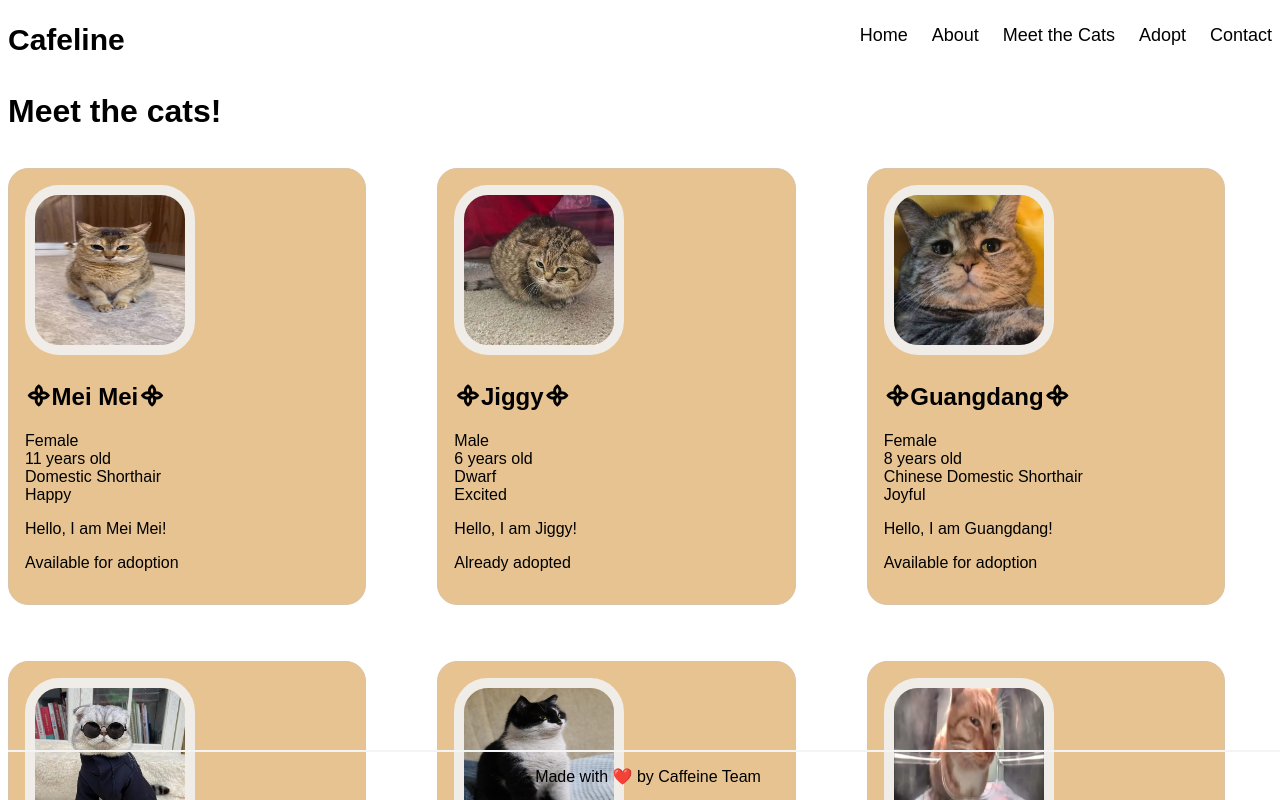
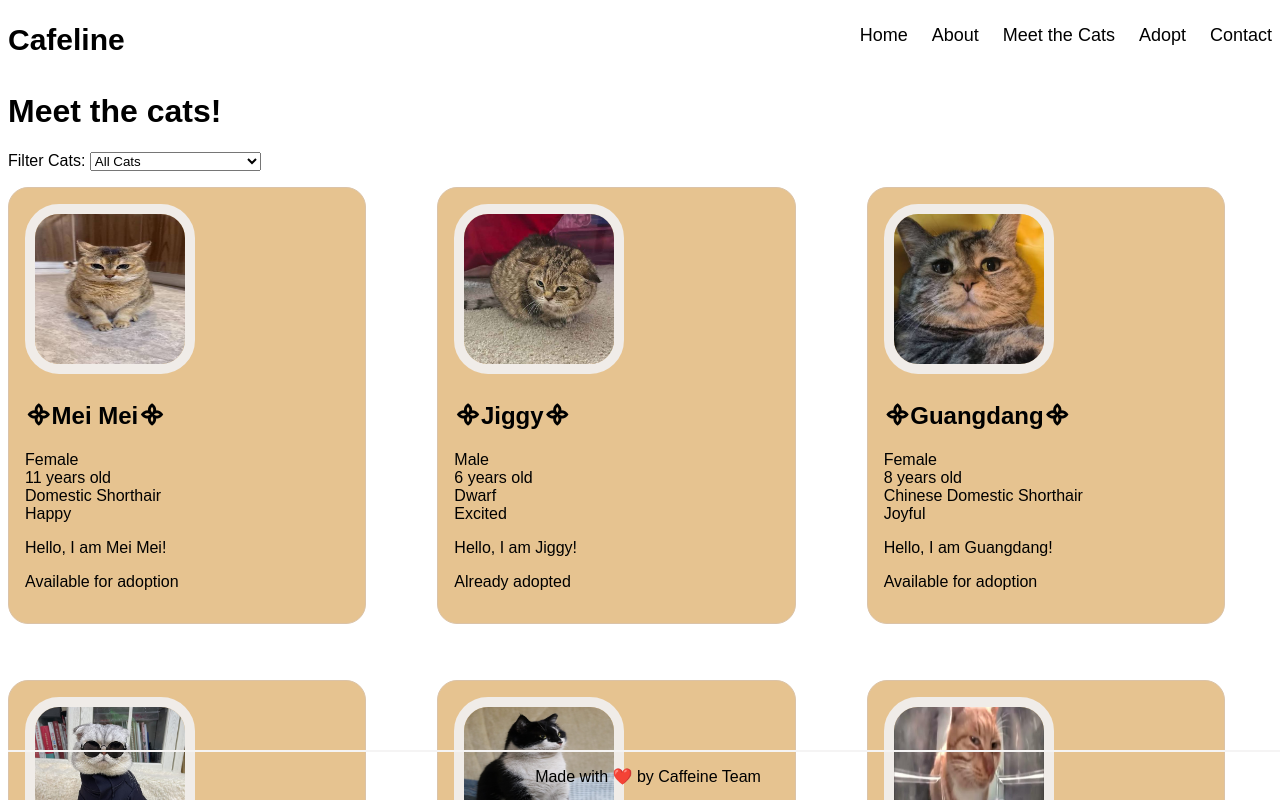
Before and after one commit to sanchitamodi/Cafeline-Team1, a Next.js app: page /cats in a window 1280 px wide. Shown: the top 800 px of the page. Built offline with nearby package versions, Linux system fonts and the light colour scheme; a web font is replaced by a local one.

Commit message:
Added cat availability filtering and gender filtering

```diff
--- a/src/app/cats/page.tsx
+++ b/src/app/cats/page.tsx
@@ -1,13 +1,44 @@
+"use client";
+import { useState } from "react";
+
 import Navbar from "@/components/Navbar";
 import styles from "./meetCats.module.css";
 import { cats } from "@/app/example/data";
 
 export default function Cats() {
+  const [filter, makeFilter] = useState("all");
+
+  const filteredCats = cats.filter((cat) => {
+    switch (filter) {
+      case "available":
+        return cat.available === true;
+      case "male":
+        return cat.gender === "Male";
+      case "female":
+        return cat.gender === "Female";
+      default:
+        return true;
+    }
+  });
+
   return (
     <main>
       <h1>Meet the cats!</h1>
+      <div>
+        <label htmlFor="gender-and-availability">Filter Cats: </label>
+        <select id="gender-and-availability" value={filter} onChange={(e) => makeFilter(e.target.value)}>
+          <option value="all">All Cats</option>
+          <optgroup label="Availability">
+            <option value="available">Available For Adoption</option>
+          </optgroup>
+          <optgroup label="Gender">
+            <option value="male">Male Cats</option>
+            <option value="female">Female Cats</option>
+          </optgroup>
+        </select>
+      </div>
       <ul className={styles.grid}>
-        {cats.map((cat) => (
+        {filteredCats.map((cat) => (
           <div key={cat.id} className={styles.card}>
             <img className={styles.image} src={cat.image} alt={cat.name} />
             <h2 className={styles.name}>᯽{cat.name}᯽</h2>
```
